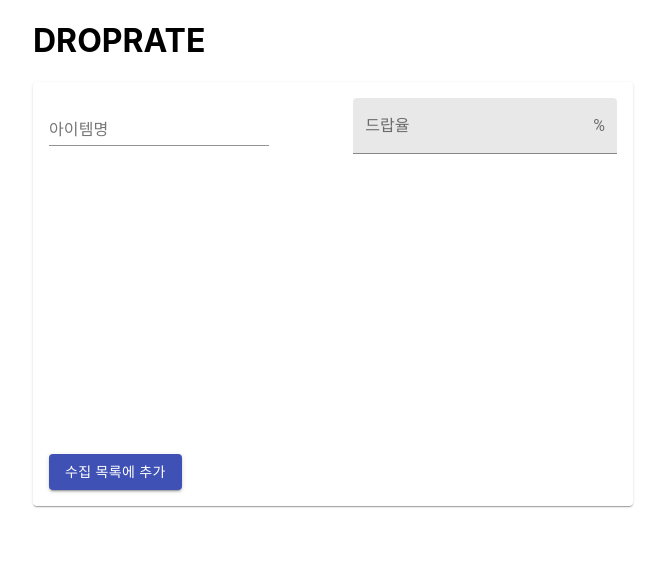
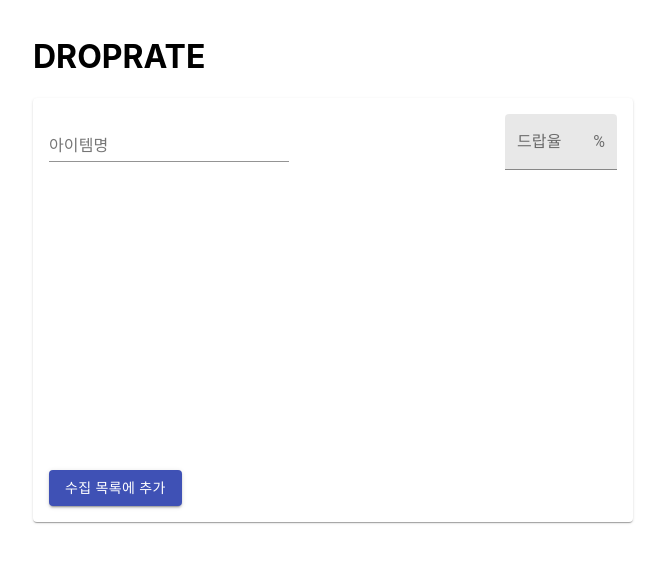
Before and after one commit to jihunleekr/drop-rate, a React (Create React App) app: page / in a window 1280 px wide. Shown: the top 562 px of the page, without its empty margins (307-972 px from the left). Built offline with nearby package versions, Linux system fonts and the light colour scheme.

Commit message:
여백 조정

```diff
--- a/src/App.tsx
+++ b/src/App.tsx
@@ -12,7 +12,8 @@ const useStyles = makeStyles((theme: Theme) =>
   createStyles({
     root: {
       margin: "0 auto",
-      maxWidth: 600
+      maxWidth: 600,
+      padding: "1rem"
     },
     list: {
       marginBottom: "2rem"
--- a/src/Item.tsx
+++ b/src/Item.tsx
@@ -27,7 +27,7 @@ const useStyles = makeStyles((theme: Theme) =>
       display: "flex"
     },
     input: {
-      width: "6rem",
+      width: "5rem",
       background: "rgba(0,0,0,0.09)",
       borderTopLeftRadius: "4px",
       borderBottomLeftRadius: "4px",
@@ -55,10 +55,10 @@ const useStyles = makeStyles((theme: Theme) =>
     },
     actions: {
       display: "flex",
-      margin: "1rem"
+      margin: "1rem",
+      justifyContent: "space-between"
     },
     action: {
-      flex: 1,
       "&:last-child": {
         textAlign: "right"
       }
--- a/src/NewItem.tsx
+++ b/src/NewItem.tsx
@@ -23,7 +23,15 @@ const useStyles = makeStyles((theme: Theme) =>
       display: "flex",
       justifyContent: "space-between"
     },
-    textField: {}
+    name: {
+      flex: 1,
+      maxWidth: "15rem"
+    },
+    dropRate: {
+      flex: 1,
+      maxWidth: "7rem",
+      marginLeft: "1rem"
+    }
   })
 );
 
@@ -60,14 +68,14 @@ const NewItem: React.FC<Props> = ({ onAddItem }) => {
     <Paper className={classes.paper}>
       <form noValidate autoComplete="off" className={classes.form}>
         <TextField
-          className={classes.textField}
+          className={classes.name}
           label="아이템명"
           onChange={handleItemChange}
           value={name}
           variant="standard"
         />
         <TextField
-          className={classes.textField}
+          className={classes.dropRate}
           label="드랍율"
           onChange={handlePercentChange}
           value={percent}
```
